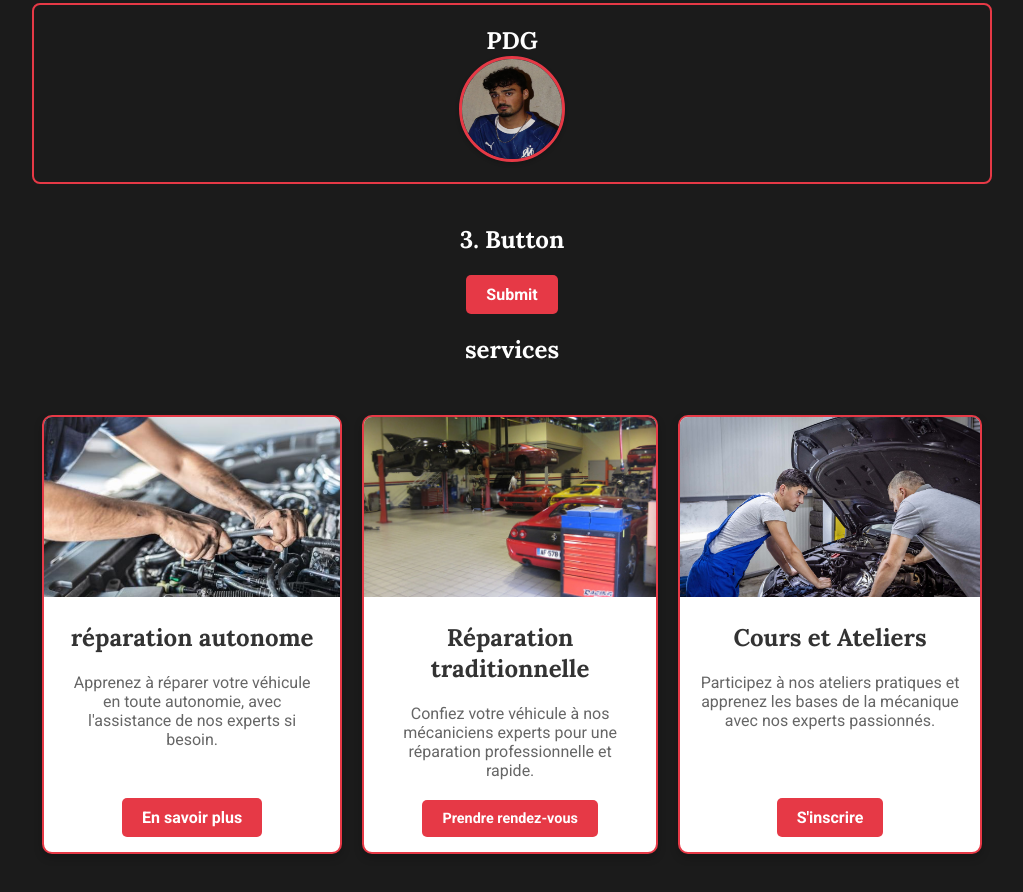
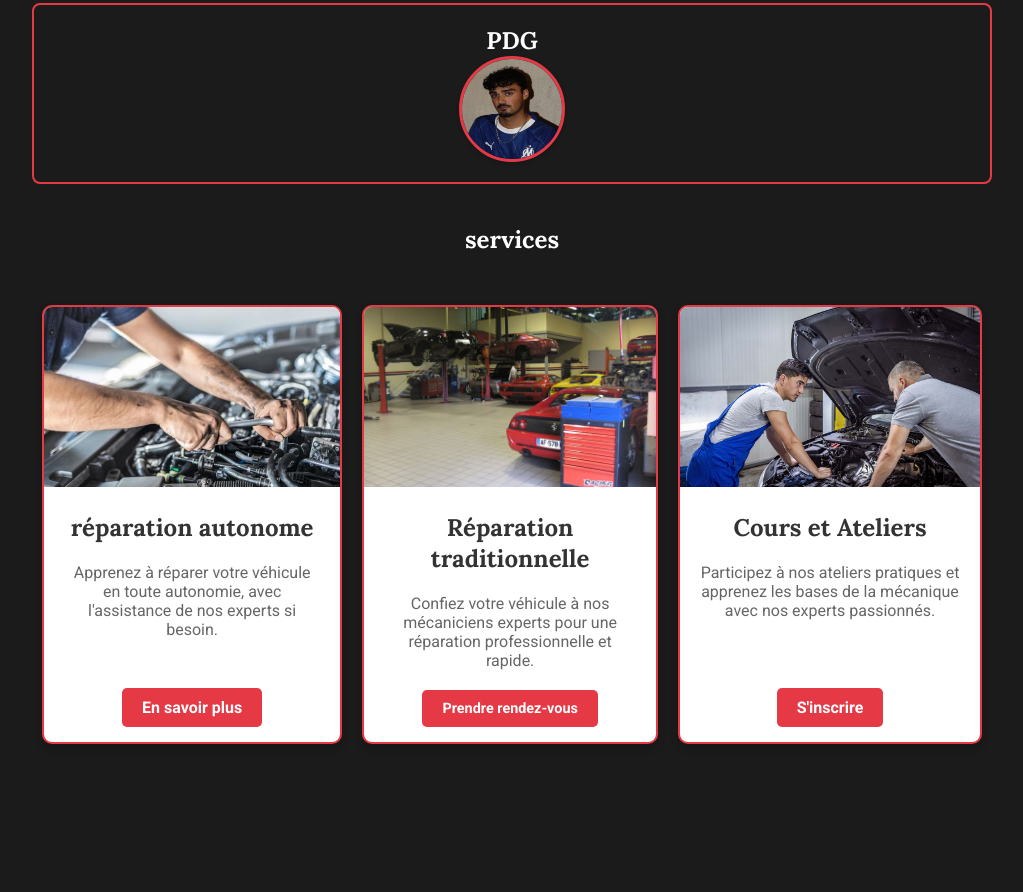
Before and after one commit to Rhys-Agtathe/Mars-repair, a plain HTML site: page index.html in a window 1280 px wide. Shown: the part 831-1723 px from the top of the page, without its empty margins (128-1151 px from the left). After the commit the page ends 1675 px from the top, so only its background shows below. Drawn offline with Linux system fonts and the light colour scheme; a script that the page names is missing.

Commit message:
Update index.html

```diff
--- a/index.html
+++ b/index.html
@@ -28,8 +28,6 @@
 		<img class="avatar" src="images/Rhys.jpg" alt="Rhys Agathe">
 		</div>
 
-		<h2>3. Button</h2>
-		<a href="#" class="btn-red">Submit</a>
 
 		<h2>services</h2>
 
```
